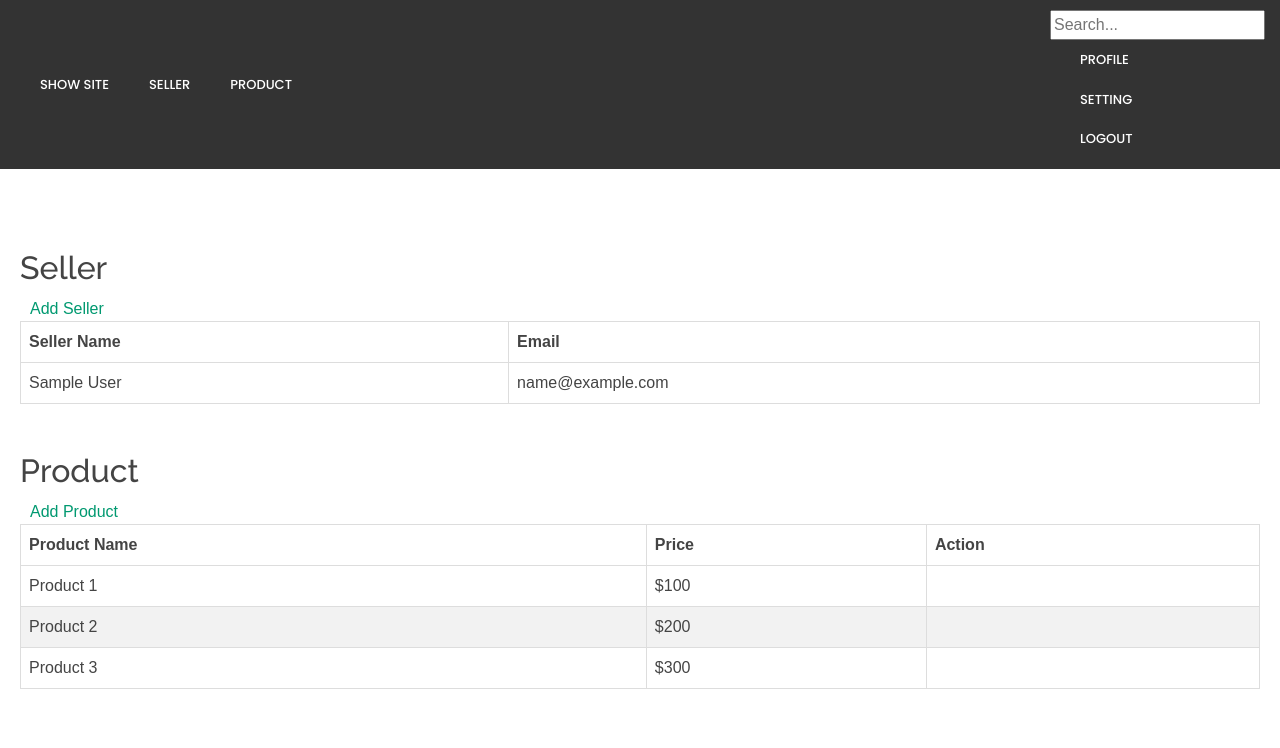
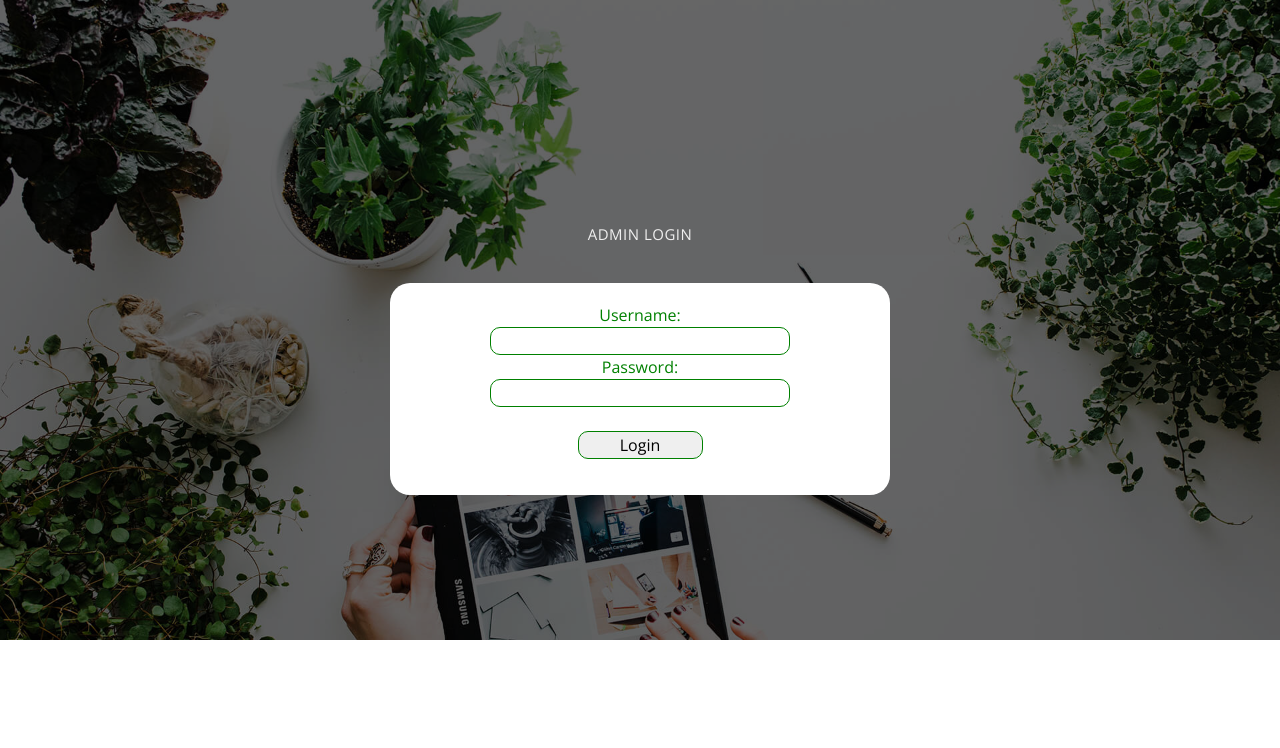
Before and after one commit to alininja83/mobtani, a PHP site: page /admin.php in a window 1280 px wide. Shown: the top 748 px of the page. Run offline with PHP 8.4, Linux system fonts and the light colour scheme; tables that the repository leaves empty or names only in its code hold one stand-in row (values such as "Sample post").

Commit message:
admin panel added with auth

```diff
--- a/admin.php
+++ b/admin.php
@@ -1,192 +1,43 @@
 <!DOCTYPE html>
 <html lang="en">
-
 <head>
     <meta charset="UTF-8">
     <meta name="viewport" content="width=device-width, initial-scale=1.0">
-    <title>Admin Panel</title>
     <?php include "bootstrap_head.php" ?>
+    <title>Login</title>
+    <style>
+        form {
+            background-color: white;
+            color: green;
+            width: 500px;
+            margin: auto;
+            padding: 20px 0 20px 0;
+            border-radius: 20px;
+        }
+        form label {
+            display: block;
+        }
+        form input, form textarea {
+            border: 1px solid green;
+            border-radius: 10px;
+            width: 60%;
+
+        }
+    </style>
 </head>
-
-<?php
-$servername = "localhost"; // نام سرور
-$username = "root"; // نام کاربری پایگاه داده
-$password = ""; // رمز عبور پایگاه داده
-$dbname = "Users"; // نام پایگاه داده که ایجاد کرده‌اید
-
-// اتصال به پایگاه داده
-$conn = mysqli_connect($servername, $username, $password, $dbname);
-
-// بررسی اتصال
-if (!$conn) {
-    die("failed to connect:" . mysqli_connect_error());
-}
-
-$sql = "SELECT * FROM `userinfo`"; // دستور SQL برای دریافت نام و ایمیل از جدول Userinfo
-$result = $conn->query($sql);
-
-// بستن اتصال
-//$conn->close();
-?>
-
 <body>
-    <nav class="navbar">
-        <div class="center">
-            <ul class="nav-links">
-                <li><a href="index.php">show site</a></li>
-                <li><a href="#seller">Seller</a></li>
-                <li><a href="#product">Product</a></li>
-            </ul>
-        </div>
-        <div class="right">
-            <div class="search-container">
-                <input type="text" placeholder="Search...">
-                <i class="fas fa-search"></i>
-            </div>
-            <div class="profile">
-                <div class="profile-menu">
-                    <a href="#">Profile</a>
-                    <a href="#">Setting</a>
-                    <a href="#">Logout</a>
-                </div>
-            </div>
-        </div>
-    </nav>
-
-    <section class="content">
-        <div class="left-side" id="seller">
-            <div class="title">
-                <h2>Seller</h2>
-                <form action="forms/admin_add_seller.php" method="POST" style="display: none">
-                    <input type="text" name="name" placeholder="name" required><br>
-                    <input type="email" name="email" placeholder="email" required><br>
-                    <input type="password" name="password" placeholder="password" required><br>
-                    <input type="submit" name="addSeller" value="Add Seller">
-                </form>
-                <a href="#" onclick="document.querySelector('form').style.display = 'block'">Add Seller</a>
-            </div>
-            <table>
-                <thead>
-                    <tr>
-                        <th>Seller Name</th>
-                        <th>Email</th>
-                    </tr>
-                </thead>
-                <tbody>
-                    <?php
-                    if ($result->num_rows > 0) {
-                        // خروجی هر سطر از نتایج
-                        while($row = $result->fetch_assoc()) {
-                            echo " <tr>
-                            <td>" . $row["name"] . "</td>
-                            <td>" . $row["email"] . "</td>
-                            </tr>
-                                ";
-                        }
-                    }
-                    ?>
-
-                </tbody>
-            </table>
-        </div>
-
-        <div class="right-side" id="product">
-            <div class="title">
-                <h2 class="mt-5">Product</h2>
-                <a href="#">Add Product</a>
-            </div>
-            <table>
-                <thead>
-                    <tr>
-                        <th>Product Name</th>
-                        <th>Price</th>
-                        <th>Action</th>
-                    </tr>
-                </thead>
-                <tbody>
-                    <tr>
-                        <td>Product 1</td>
-                        <td>$100</td>
-                        <td>
-                            <a href="#"><i class="fas fa-edit"></i></a>
-                            <a href="#"><i class="fas fa-trash"></i></a>
-                        </td>
-                    </tr>
-                    <tr>
-                        <td>Product 2</td>
-                        <td>$200</td>
-                        <td>
-                            <a href="#"><i class="fas fa-edit"></i></a>
-                            <a href="#"><i class="fas fa-trash"></i></a>
-                        </td>
-                    </tr>
-                    <tr>
-                        <td>Product 3</td>
-                        <td>$300</td>
-                        <td>
-                            <a href="#"><i class="fas fa-edit"></i></a>
-                            <a href="#"><i class="fas fa-trash"></i></a>
-                        </td>
-                    </tr>
-                </tbody>
-            </table>
-        </div>
-    </section>
-
+<section id="hero" class="d-flex align-items-center">
+<div class="container text-center position-relative" data-aos="fade-in" data-aos-delay="200">
+    <h2>Admin Login</h2>
+    <form action="forms/login.php" method="post">
+        <label for="username">Username:</label>
+        <input type="text" name="username" required><br>
+        <label for="password">Password:</label>
+        <input type="password" name="password" required><br>
+        <input type="submit" value="Login" class="mt-4 mb-3" style="width: 25% !important;">
+    </form>
+</div>
+</section>
     <?php include "bootstrap_body.php" ?>
 </body>
-
 </html>
-<style>
-    body {
-        font-family: Arial, sans-serif;
-    }
-
-    .navbar {
-        background-color: #333;
-        color: #fff;
-        padding: 10px;
-    }
-
-    .navbar a {
-        color: #fff;
-        text-decoration: none;
-        margin-right: 10px;
-    }
-
-    .content {
-        margin: 20px;
-    }
-
-    .content h2 {
-        margin-bottom: 10px;
-    }
-
-    .content a {
-        margin-left: 10px;
-    }
-
-    table {
-        border-collapse: collapse;
-        width: 100%;
-    }
-
-    th, td {
-        border: 1px solid #ddd;
-        padding: 8px;
-        text-align: left;
-    }
-
-    tr:nth-child(even) {
-        background-color: #f2f2f2;
-    }
-
-    .fas {
-        margin-right: 5px;
-    }
-    .profile-menu a{
-        :active {
-            color :blue;
-        }
-    }
-</style>
--- a/forms/admin_add_seller.php
+++ b/forms/admin_add_seller.php
@@ -14,6 +14,6 @@ if (!$conn) {
 if(isset($_POST['addSeller'])) {
     // insert data into database
     mysqli_query($conn, "INSERT INTO `userinfo` (`name`, `email`, `password`) VALUES ('".$_POST['name']."', '".$_POST['email']."', '".$_POST['password']."')");
-    header("Location: ../admin.php");
+    header("Location: ../admin_panel.php");
 }
 ?>
```
Also changed, not shown: admin_panel.php (added, +200 -0 lines), forms/login.php (added, +46 -0 lines), logout.php (added, +7 -0 lines), 1 other file.
